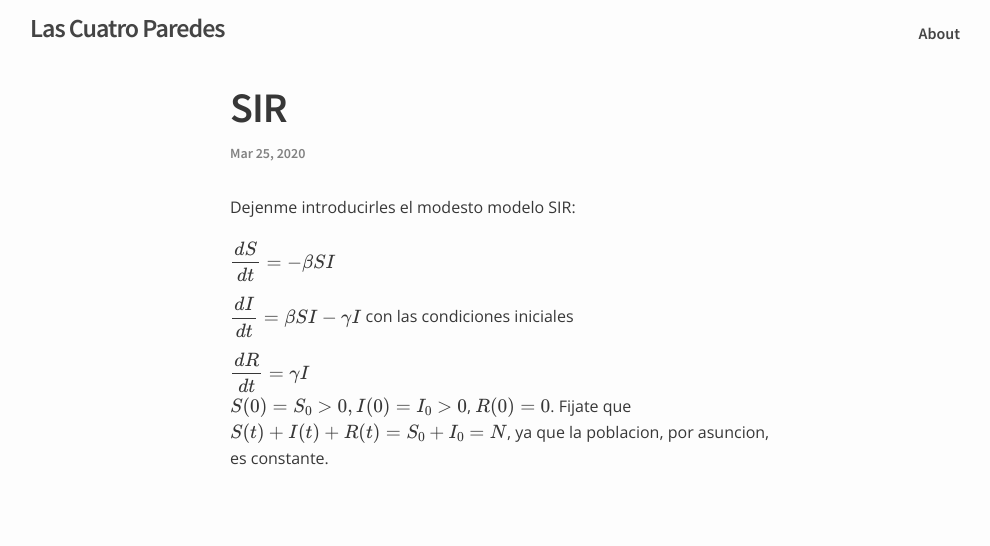
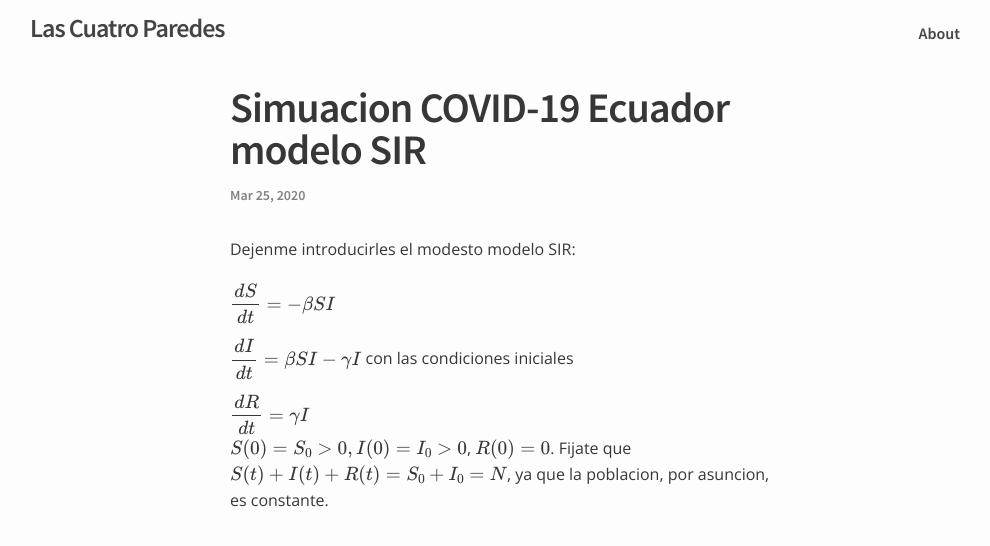
Before and after one commit to Caquita-beep/Caquita-beep.github.io, a Jekyll site: the page built from _posts/2020-03-27-Simulacion-COVID-19-Ecuador-con-modelo-SIR.md, in a window 1280 px wide. Shown: the top 546 px of the page, without its empty margins (140-1130 px from the left). Built offline with Jekyll 4.4.1, drawn with Linux system fonts in a browser that asks for light colours; formulas are drawn with MathJax 3; a script that is not in the unit is left out.

Commit message:
Update 2020-03-27-Simulacion-COVID-19-Ecuador-con-modelo-SIR.md

```diff
--- a/_posts/2020-03-27-Simulacion-COVID-19-Ecuador-con-modelo-SIR.md
+++ b/_posts/2020-03-27-Simulacion-COVID-19-Ecuador-con-modelo-SIR.md
@@ -1,6 +1,6 @@
 ---
 layout: post
-title:  "SIR"
+title:  "Simuacion COVID-19 Ecuador modelo SIR"
 date:   25-03-2020
 categories: simulaciones
 mathjax: true
```
